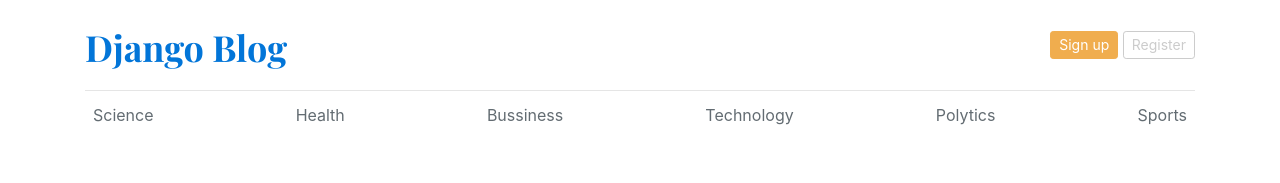
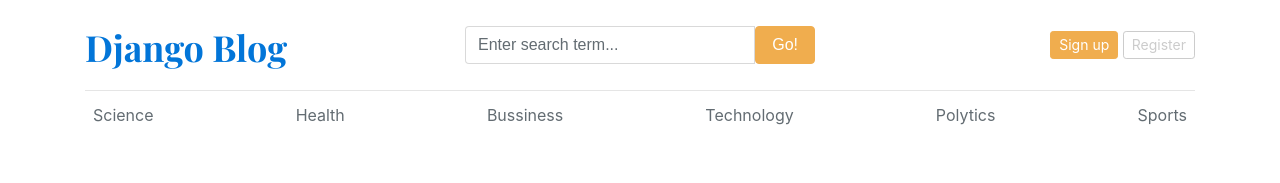
Before and after one commit to Hung998S/blog_website, a Django app: a page that uses templates/base/header.html in a window 1280 px wide. Shown: the top 183 px of the page. Run offline with Django 5.2, Linux system fonts and the light colour scheme; data comes from the database, SQL or seed files in the repository.

Commit message:
Search Functionality

```diff
--- a/blog_main/urls.py
+++ b/blog_main/urls.py
@@ -9,6 +9,7 @@ urlpatterns = [
     path('admin/', admin.site.urls),
     path('',views.home, name="home"),
     path('category/', include('blogs.urls')),
-    path('<slug:slug>/', BlogsView.blogs, name='blogs' )
+    path('<slug:slug>/', BlogsView.blogs, name='blogs' ),
+    path('blogs/search/', BlogsView.search, name='search')
 ]+static(settings.MEDIA_URL, document_root=settings.MEDIA_ROOT)
 # Thêm đường dẫn để Django có thể phục vụ các tệp media (ảnh, video, v.v.) trong chế độ phát triển (DEBUG=True)
--- a/blogs/views.py
+++ b/blogs/views.py
@@ -1,6 +1,7 @@
 from django.shortcuts import render, HttpResponse, redirect
 from . models import Blogs, Category
 from django.shortcuts import get_object_or_404
+from django.db.models import Q
 
 def posts_by_category(request, category_id):
     # Fetch the posts that belongs to the category with id category_id
@@ -28,3 +29,13 @@ def blogs(request, slug):
         'single_post' : single_post
     }
     return render(request, 'blogs.html', context)
+
+# search Functionality
+def search(request):
+    keyword = request.GET.get('keyword')
+    blogs = Blogs.objects.filter(Q(title__icontains = keyword) | Q(short_description__icontains=keyword) | Q(blog_body__icontains=keyword), status='published' )
+    content = {
+        'blogs': blogs,
+        'keyword': keyword
+    }
+    return render(request, 'search.html', content)
--- a/templates/base/header.html
+++ b/templates/base/header.html
@@ -14,9 +14,19 @@
     <div class="container">
       <header class="blog-header py-3">
         <div class="row flex-nowrap justify-content-between align-items-center">
-          <div class="col-8 pt-1">
+          <div class="col-4 pt-1">
             <a class="blog-header-logo text-dark" href="/">Django Blog</a>
           </div>
+
+          <div class="col-4">
+            <form action="{% url 'search' %}" method="GET">
+              <div class="input-group">
+                <input class="form-control" name="keyword" type="text" placeholder="Enter search term..." aria-label="Enter search term..." aria-describedby="button-search" />
+                <button type="submit" class="btn btn-warning" id="button-search" type="button">Go!</button>
+            </div>
+            </form>
+          </div>
+
           <div class="col-4 d-flex justify-content-end align-items-center">
             <a class="btn btn-sm btn-warning" href="#">Sign up</a> &nbsp;
             <a class="btn btn-sm btn-outline-secondary" href="#">Register</a>
```
Also changed, not shown: templates/search.html (added, +26 -0 lines).
